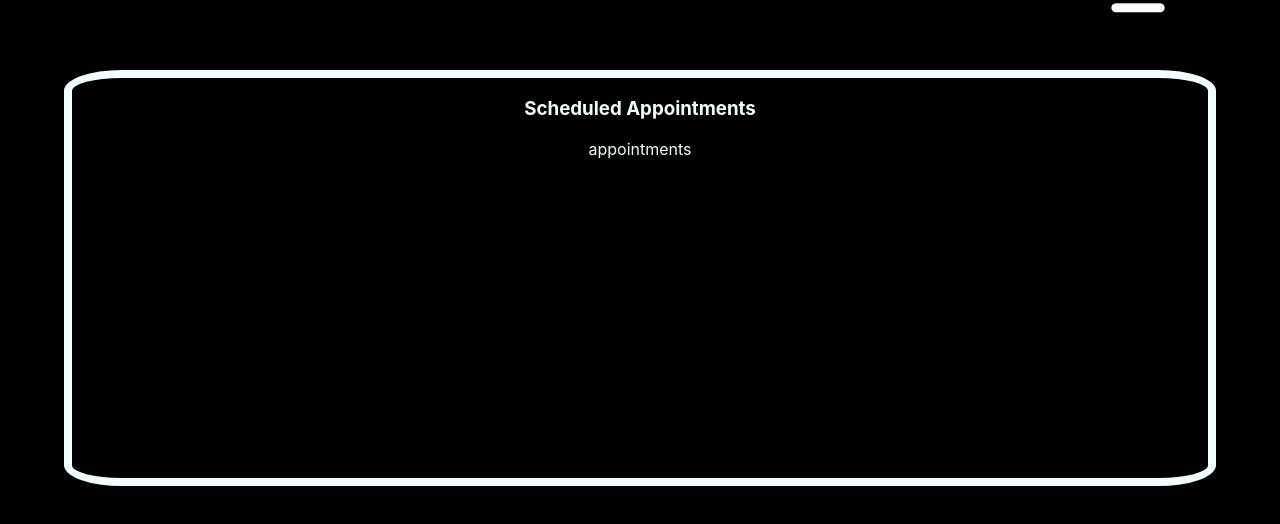
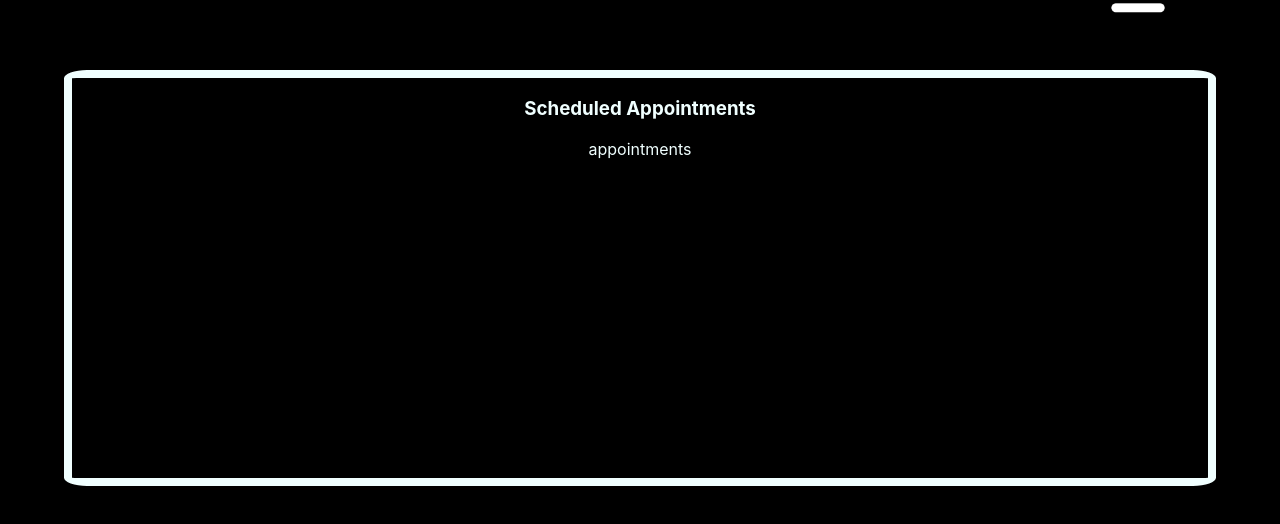
Before and after one commit to trenbolonesw/AutoServe, a React (Create React App) app: page /Dashboard in a window 1280 px wide. Shown: the part 238-762 px from the top of the page. Built offline with nearby package versions, Linux system fonts and the light colour scheme.

Commit message:
maxwidth

```diff
--- a/src/components/Admin/dash.module.css
+++ b/src/components/Admin/dash.module.css
@@ -9,7 +9,7 @@
     margin: 5%;
  color: azure;
  border-style: solid;
- border-radius: 5%;
+ border-radius: 2%;
  border-width: 0.5rem;
 
 }
--- a/src/components/layout/layout.module.css
+++ b/src/components/layout/layout.module.css
@@ -5,6 +5,8 @@
     border-width: 1rem;
     border-color: aliceblue;
 }
+
+
 
 .defaultdropdown{
     opacity: 0;
--- a/src/index.css
+++ b/src/index.css
@@ -8,6 +8,12 @@ body {
   background-color: black;
 }
 
+@media (max-width:600px) {
+  body{
+    background-color: black;
+  }
+}
+
 code {
   font-family: source-code-pro, Menlo, Monaco, Consolas, 'Courier New',
     monospace;
```
